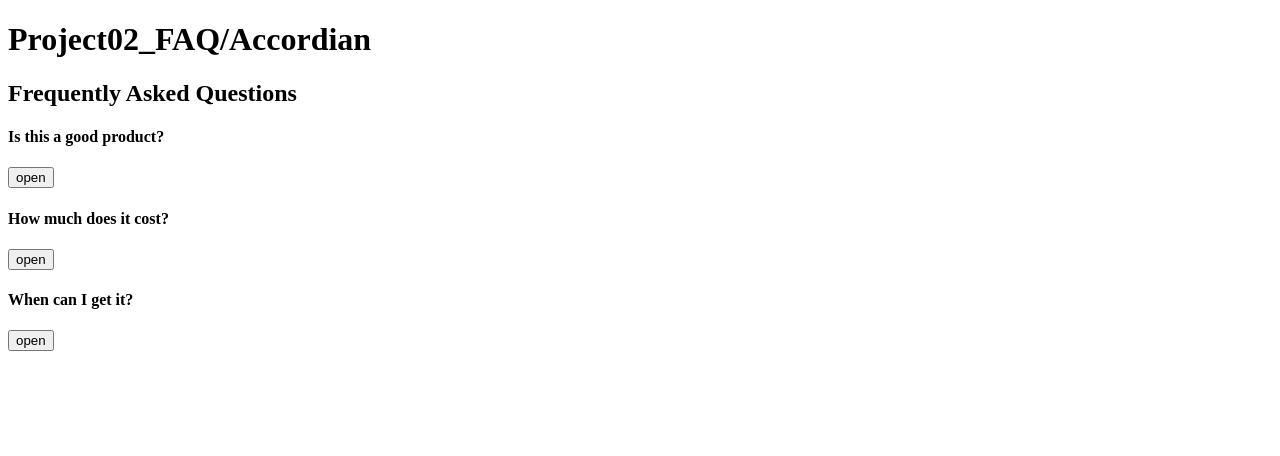
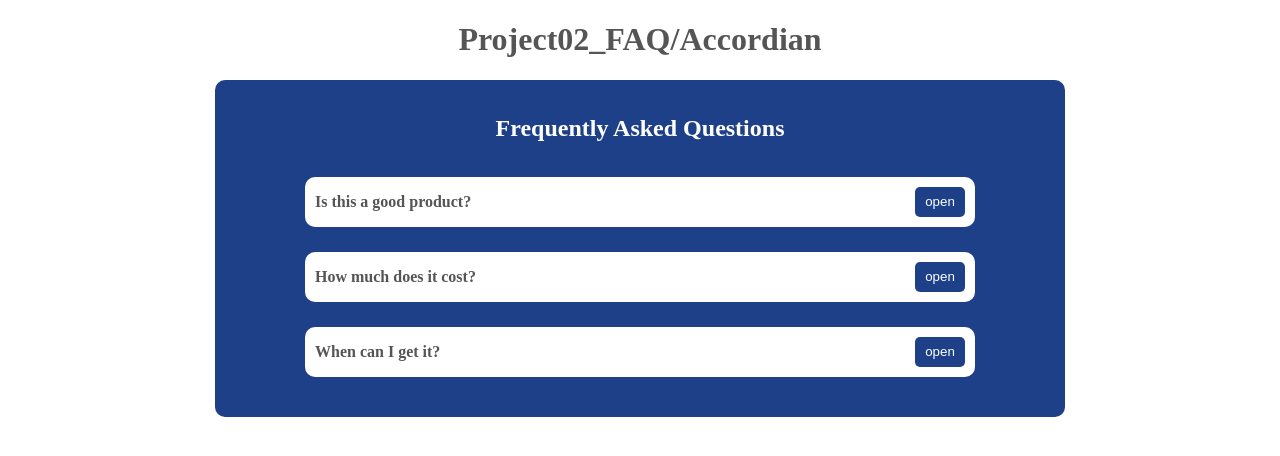
Before and after one commit to AustinePP90/reactMiniProject, a React (Create React App) app: page / in a window 1280 px wide. Shown: the top 456 px of the page. Built offline with nearby package versions, Linux system fonts and the light colour scheme.

Commit message:
24-08-06 17:08 project02 실습

```diff
--- a/src/project02_accordian/Question.jsx
+++ b/src/project02_accordian/Question.jsx
@@ -4,7 +4,7 @@ export const Question = ({ question }) => {
   const [isOpen, setIsOpen] = useState(false);
   return (
     <section>
-      <div>
+      <div className={isOpen ? "open" : "closed"}>
         <h4>{question.title}</h4>
         <button onClick={() => setIsOpen(!isOpen)}>
           {isOpen ? "close" : "open"}
--- a/src/project02_accordian/main.css
+++ b/src/project02_accordian/main.css
@@ -0,0 +1,62 @@
+body {
+  margin: 0;
+  padding: 0;
+}
+
+h1 {
+  text-align: center;
+  color: #555;
+}
+
+.container {
+  width: 850px;
+  margin: 0 auto;
+  padding: 15px 0;
+  text-align: center;
+  background-color: #1d4088;
+  border-radius: 10px;
+}
+
+h2 {
+  color: #fff;
+  margin-bottom: 35px;
+}
+
+section div {
+  display: flex;
+  justify-content: space-between;
+  align-items: center;
+  width: 650px;
+  margin: 0 auto;
+  padding: 10px;
+  background-color: #fff;
+  border-radius: 10px;
+}
+
+section div.closed {
+  margin-bottom: 25px;
+}
+
+section h4 {
+  margin: 0 30px 0 0;
+  color: #555;
+}
+
+section button {
+  width: 50px;
+  height: 30px;
+  border: 0;
+  border-radius: 5px;
+  padding: 0;
+  color: #fff;
+  background-color: #1d4088;
+}
+
+section p {
+  width: 650px;
+  margin: 0 auto 25px auto;
+  padding: 5px 10px 15px 10px;
+  background-color: #fff;
+  color: #555;
+  border-radius: 10px;
+}
```
